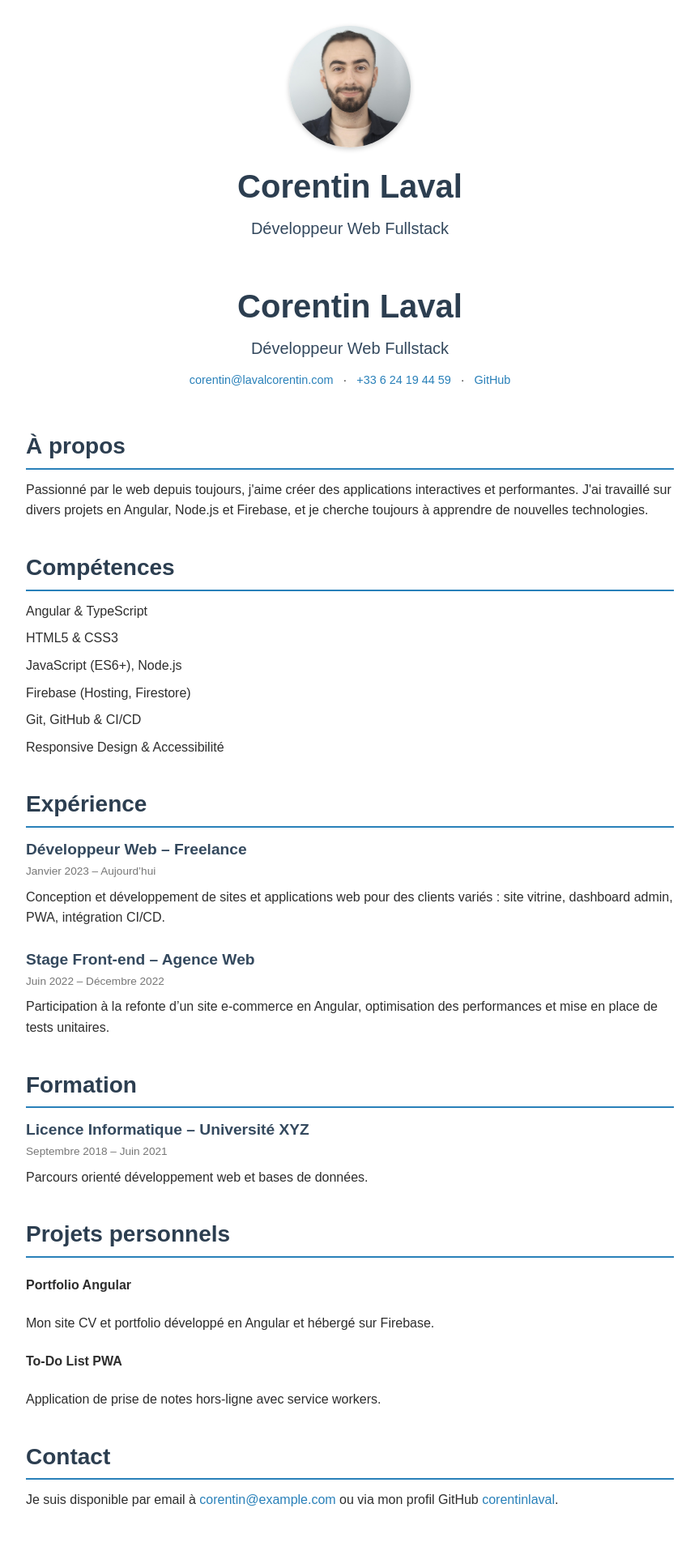
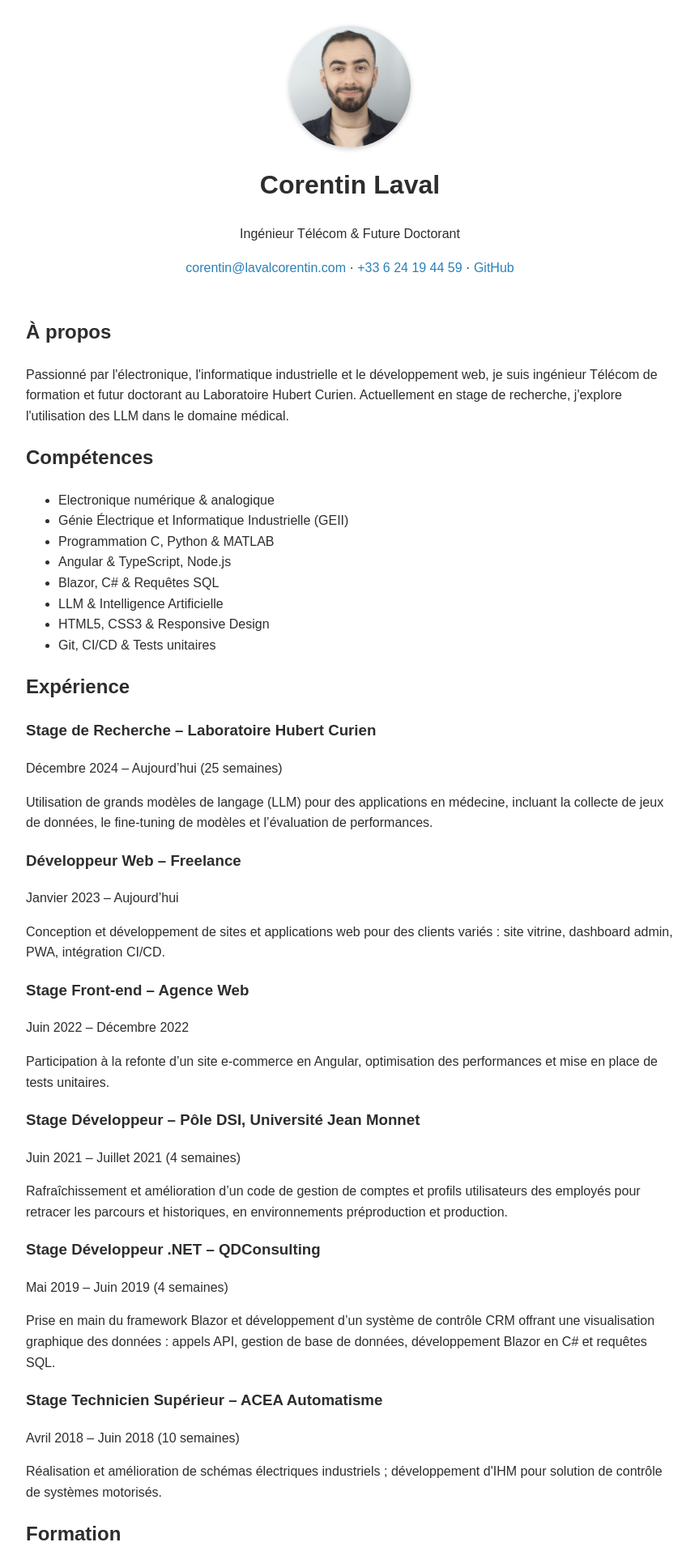
Before and after one commit to corentinlaval/site, an Angular app in the folder cv/: page /CorentinLaval in a window 1280 px wide. Shown: the top 1920 px of the page at 81% size, without its empty margins (208-1071 px from the left). Built offline with nearby package versions, Linux system fonts and the light colour scheme.

Commit message:
add contact file

```diff
--- a/cv/src/app/cvpage/cvpage.component.css
+++ b/cv/src/app/cvpage/cvpage.component.css
@@ -28,6 +28,15 @@
   position: relative;
 }
 
+/* CONTENEUR DE LA PHOTO POUR GÉRER LE SURVOL ET LE CENTRER */
+.photo-container {
+  position: relative;
+  display: block;
+  margin: 0 auto;
+  width: fit-content;
+}
+
+/* TA PHOTO */
 .cv-photo {
   width: 150px;
   height: 150px;
@@ -38,75 +47,26 @@
   margin: 0 auto 1rem;
 }
 
-.cv-name {
-  font-size: 2.5rem;
-  margin: 0;
-  color: #2c3e50;
+/* BOUTON QUI APPARAÎT AU SURVOL */
+.download-btn {
+  position: absolute;
+  bottom: 10px;
+  left: 50%;
+  transform: translateX(-50%);
+  padding: 0.5em 1em;
+  background: rgba(0, 123, 255, 0.8);
+  color: #fff;
+  border: none;
+  border-radius: 4px;
+  cursor: pointer;
+  font-size: 0.9rem;
+  opacity: 0;
+  transition: opacity 0.2s;
 }
 
-.cv-title {
-  font-size: 1.25rem;
-  margin: 0.25rem 0 0.75rem;
-  color: #34495e;
-}
-
-.cv-contact {
-  font-size: 0.9rem;
-  margin-top: 0.5rem;
-}
-
-.cv-contact a {
-  margin: 0 0.5rem;
-}
-
-.cv-section {
-  margin-bottom: 2.25rem;
-}
-
-.cv-section h2 {
-  font-size: 1.75rem;
-  margin-bottom: 0.75rem;
-  color: #2c3e50;
-  border-bottom: 2px solid #2980b9;
-  padding-bottom: 0.25rem;
-}
-
-.cv-section p {
-  margin: 0.5rem 0;
-}
-
-.cv-skills-list,
-.cv-projects-list {
-  list-style: none;
-  padding: 0;
-  margin: 0;
-}
-
-.cv-skills-list li,
-.cv-projects-list li {
-  margin: 0.5rem 0;
-}
-
-.cv-item {
-  margin-bottom: 1.5rem;
-}
-
-.cv-item h3,
-.cv-item h4 {
-  font-size: 1.2rem;
-  margin: 0;
-  color: #34495e;
-}
-
-.cv-item time {
-  display: block;
-  font-size: 0.85rem;
-  color: #777;
-  margin-bottom: 0.5rem;
-}
-
-.cv-item p {
-  margin: 0.25rem 0 0;
+/* AU SURVOL DE .photo-container, on fait apparaître le bouton */
+.photo-container:hover .download-btn {
+  opacity: 1;
 }
 
 @media (max-width: 600px) {
--- a/cv/src/app/cvpage/cvpage.component.html
+++ b/cv/src/app/cvpage/cvpage.component.html
@@ -9,20 +9,24 @@
 <body>
 <main class="cv">
   <!-- En-tête -->
-  <section class="cv-header">
-    <!-- Photo de profil -->
+  <div class="photo-container"
+       (mouseenter)="hover = true"
+       (mouseleave)="hover = false">
     <img
       src="assets/images/CL.JPG"
       alt="Photo de Corentin Laval"
       class="cv-photo"
     />
-    <h1 class="cv-name">Corentin Laval</h1>
-    <p class="cv-title">Développeur Web Fullstack</p>
-    <!-- … -->
-  </section>
+    <button
+      *ngIf="hover"
+      class="download-btn"
+      (click)="downloadVcard()">
+      Ajouter à mes contacts
+    </button>
+  </div>
   <header class="cv-header">
     <h1 class="cv-name">Corentin Laval</h1>
-    <p class="cv-title">Développeur Web Fullstack</p>
+    <p class="cv-title">Ingénieur Télécom & Future Doctorant</p>
     <p class="cv-contact">
       <a href="mailto:corentin@lavalcorentin.com">corentin&#64;lavalcorentin.com</a> ·
       <a href="tel:+33624194459">+33 6 24 19 44 59</a> ·
@@ -34,10 +38,7 @@
   <section id="about" class="cv-section">
     <h2>À propos</h2>
     <p>
-      Passionné par le web depuis toujours, j'aime créer des applications
-      interactives et performantes. J'ai travaillé sur divers projets en
-      Angular, Node.js et Firebase, et je cherche toujours à apprendre de
-      nouvelles technologies.
+      Passionné par l'électronique, l'informatique industrielle et le développement web, je suis ingénieur Télécom de formation et futur doctorant au Laboratoire Hubert Curien. Actuellement en stage de recherche, j'explore l'utilisation des LLM dans le domaine médical.
     </p>
   </section>
 
@@ -45,12 +46,14 @@
   <section id="skills" class="cv-section">
     <h2>Compétences</h2>
     <ul class="cv-skills-list">
-      <li>Angular & TypeScript</li>
-      <li>HTML5 & CSS3</li>
-      <li>JavaScript (ES6+), Node.js</li>
-      <li>Firebase (Hosting, Firestore)</li>
-      <li>Git, GitHub & CI/CD</li>
-      <li>Responsive Design & Accessibilité</li>
+      <li>Electronique numérique & analogique</li>
+      <li>Génie Électrique et Informatique Industrielle (GEII)</li>
+      <li>Programmation C, Python & MATLAB</li>
+      <li>Angular & TypeScript, Node.js</li>
+      <li>Blazor, C# & Requêtes SQL</li>
+      <li>LLM & Intelligence Artificielle</li>
+      <li>HTML5, CSS3 & Responsive Design</li>
+      <li>Git, CI/CD & Tests unitaires</li>
     </ul>
   </section>
 
@@ -58,19 +61,45 @@
   <section id="experience" class="cv-section">
     <h2>Expérience</h2>
     <article class="cv-item">
+      <h3>Stage de Recherche – Laboratoire Hubert Curien</h3>
+      <time datetime="2024-12">Décembre 2024 – Aujourd’hui (25 semaines)</time>
+      <p>
+        Utilisation de grands modèles de langage (LLM) pour des applications en médecine, incluant la collecte de jeux de données, le fine-tuning de modèles et l’évaluation de performances.
+      </p>
+    </article>
+    <article class="cv-item">
       <h3>Développeur Web – Freelance</h3>
       <time datetime="2023-01">Janvier 2023 – Aujourd’hui</time>
       <p>
-        Conception et développement de sites et applications web pour des
-        clients variés : site vitrine, dashboard admin, PWA, intégration CI/CD.
+        Conception et développement de sites et applications web pour des clients variés : site vitrine, dashboard admin, PWA, intégration CI/CD.
       </p>
     </article>
     <article class="cv-item">
       <h3>Stage Front-end – Agence Web</h3>
       <time datetime="2022-06">Juin 2022 – Décembre 2022</time>
       <p>
-        Participation à la refonte d’un site e-commerce en Angular, optimisation
-        des performances et mise en place de tests unitaires.
+        Participation à la refonte d’un site e-commerce en Angular, optimisation des performances et mise en place de tests unitaires.
+      </p>
+    </article>
+    <article class="cv-item">
+      <h3>Stage Développeur – Pôle DSI, Université Jean Monnet</h3>
+      <time datetime="2021-06">Juin 2021 – Juillet 2021 (4 semaines)</time>
+      <p>
+        Rafraîchissement et amélioration d’un code de gestion de comptes et profils utilisateurs des employés pour retracer les parcours et historiques, en environnements préproduction et production.
+      </p>
+    </article>
+    <article class="cv-item">
+      <h3>Stage Développeur .NET – QDConsulting</h3>
+      <time datetime="2019-05">Mai 2019 – Juin 2019 (4 semaines)</time>
+      <p>
+        Prise en main du framework Blazor et développement d’un système de contrôle CRM offrant une visualisation graphique des données : appels API, gestion de base de données, développement Blazor en C# et requêtes SQL.
+      </p>
+    </article>
+    <article class="cv-item">
+      <h3>Stage Technicien Supérieur – ACEA Automatisme</h3>
+      <time datetime="2018-04">Avril 2018 – Juin 2018 (10 semaines)</time>
+      <p>
+        Réalisation et amélioration de schémas électriques industriels ; développement d'IHM pour solution de contrôle de systèmes motorisés.
       </p>
     </article>
   </section>
@@ -79,9 +108,24 @@
   <section id="education" class="cv-section">
     <h2>Formation</h2>
     <article class="cv-item">
-      <h3>Licence Informatique – Université XYZ</h3>
-      <time datetime="2018-09">Septembre 2018 – Juin 2021</time>
-      <p>Parcours orienté développement web et bases de données.</p>
+      <h3>Baccalauréat général</h3>
+      <time datetime="2013-09">Septembre 2013 – Juin 2016</time>
+      <p>Lycée Claude Lebois, Saint-Chamond</p>
+    </article>
+    <article class="cv-item">
+      <h3>DUT Génie Électrique et Informatique Industrielle (GEII)</h3>
+      <time datetime="2016-09">Septembre 2016 – Juin 2018</time>
+      <p>IUT Saint-Étienne, site de La Métare</p>
+    </article>
+    <article class="cv-item">
+      <h3>Cycle Ingénieur – Télécom Saint-Étienne</h3>
+      <time datetime="2018-09">Septembre 2018 – Juin 2022</time>
+      <p>Parcours en 4 ans (année 1 redoublée)</p>
+    </article>
+    <article class="cv-item">
+      <h3>Doctorat (en préparation) – Laboratoire Hubert Curien</h3>
+      <time datetime="2025-09">À partir de septembre 2025</time>
+      <p>Sujet de thèse à définir</p>
     </article>
   </section>
 
@@ -105,7 +149,7 @@
     <h2>Contact</h2>
     <p>
       Je suis disponible par email à
-      <a href="mailto:corentin@example.com">corentin&#64;example.com</a>
+      <a href="mailto:corentin@lavalcorentin.com">corentin&#64;lavalcorentin.com</a>
       ou via mon profil GitHub
       <a href="https://github.com/corentinlaval" target="_blank" rel="noopener">corentinlaval</a>.
     </p>
--- a/cv/src/app/cvpage/cvpage.component.ts
+++ b/cv/src/app/cvpage/cvpage.component.ts
@@ -1,11 +1,35 @@
 import { Component } from '@angular/core';
+import {NgIf} from '@angular/common';
 
 @Component({
   selector: 'app-cvpage',
-  imports: [],
+  imports: [
+    NgIf
+  ],
   templateUrl: './cvpage.component.html',
   styleUrl: './cvpage.component.css'
 })
 export class CvpageComponent {
+  hover = false;
 
+  downloadVcard() {
+    const vcard = [
+      'BEGIN:VCARD',
+      'VERSION:3.0',
+      'N:Laval;Corentin;;;',
+      'FN:Corentin Laval',
+      'TITLE:Ingénieur Télécom & Future Doctorant',
+      'TEL;TYPE=CELL:+33-6-24-19-44-59',
+      'EMAIL;TYPE=WORK:corentin@lavalcorentin.com',
+      'END:VCARD'
+    ].join('\r\n');
+
+    const blob = new Blob([vcard], { type: 'text/vcard' });
+    const url = URL.createObjectURL(blob);
+    const a = document.createElement('a');
+    a.href = url;
+    a.download = 'Corentin_Laval.vcf';
+    a.click();
+    URL.revokeObjectURL(url);
+  }
 }
```
